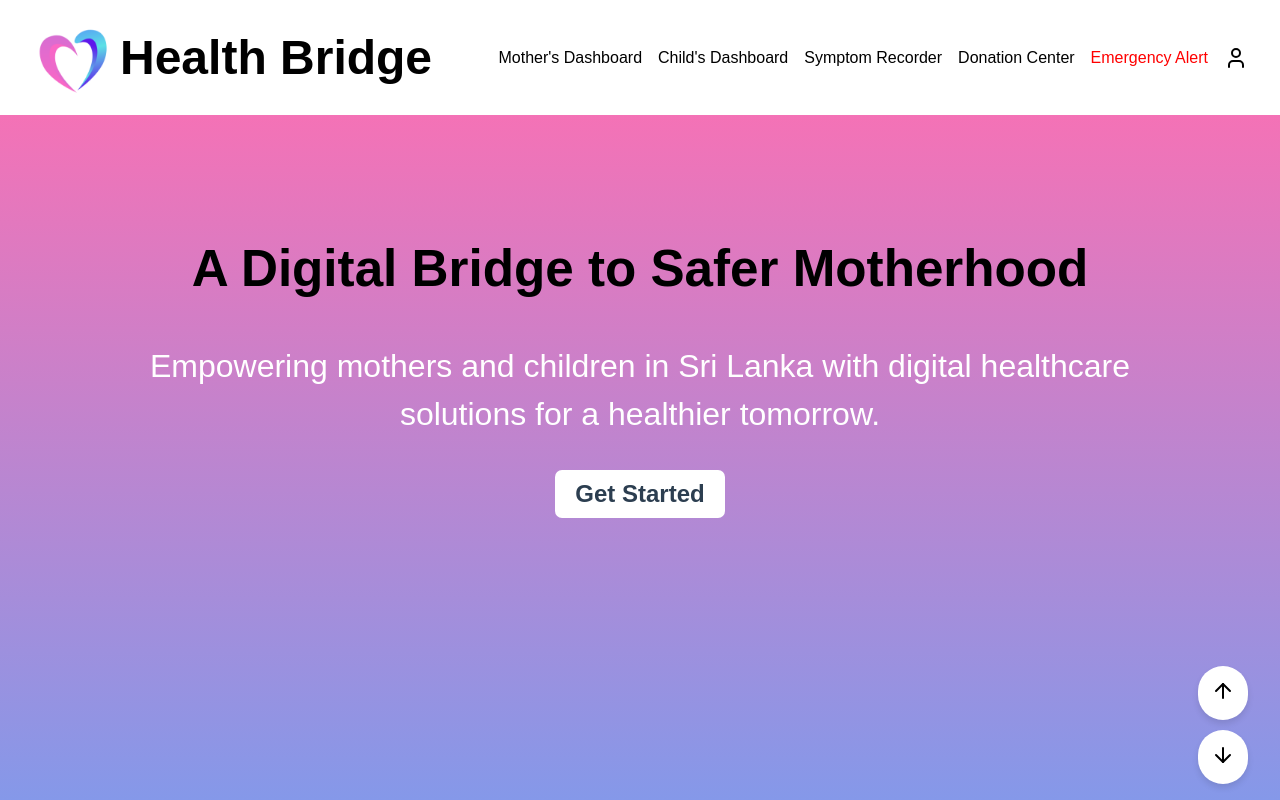
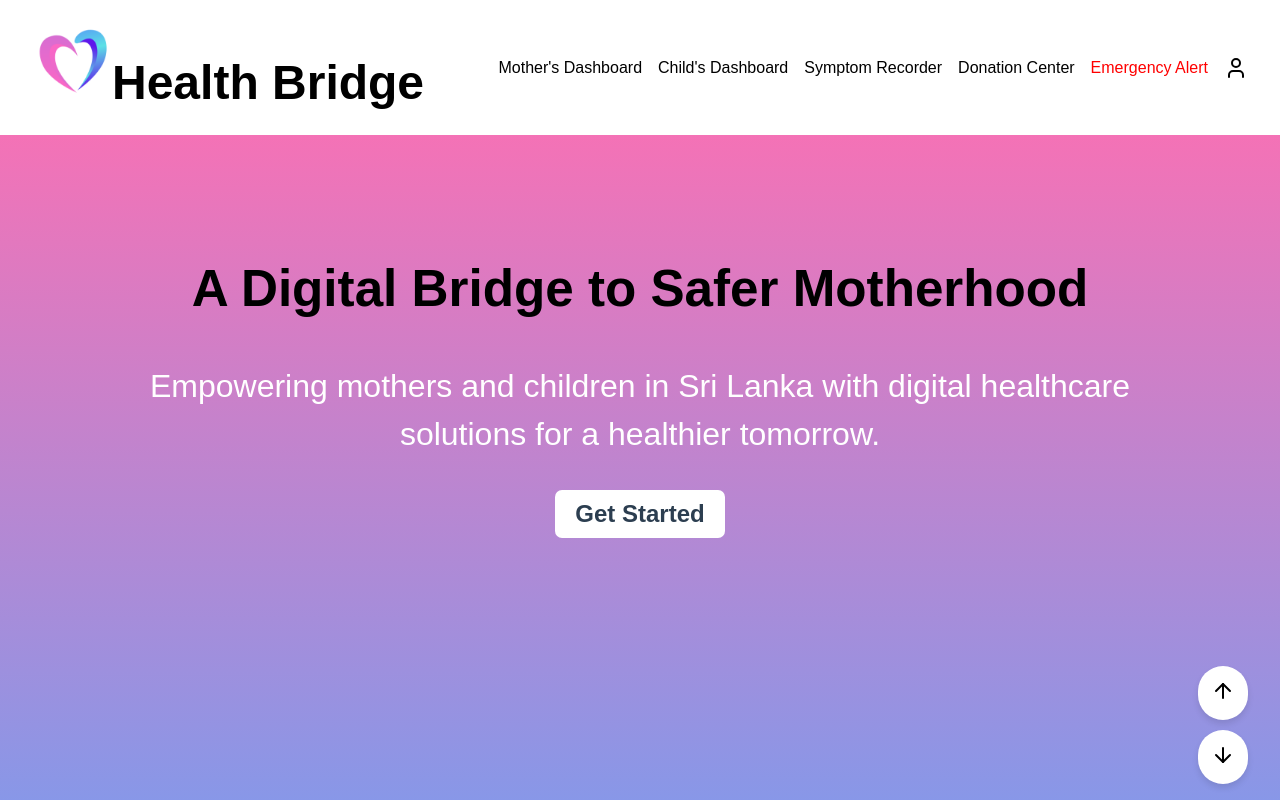
Before and after one commit to Methma-02/Health_Bridge, a React (Vite) app in the folder frontend/: page / in a window 1280 px wide. Shown: the top 800 px of the page. Built offline with nearby package versions, Linux system fonts and the light colour scheme.

Commit message:
Update Header.jsx

```diff
--- a/frontend/src/HeaderFooter/Header.jsx
+++ b/frontend/src/HeaderFooter/Header.jsx
@@ -11,8 +11,10 @@ const Header = () => {
   return (
     <header className="health-bridge-header">
       <div className="logo-container">
-        <img src="src/HeaderFooter/1.png" alt="Health Bridge Logo" className="logo-image" />
-        <span className="logo-text">Health Bridge</span>
+        <a href="/" className="logo-link">
+          <img src="src/HeaderFooter/1.png" alt="Health Bridge Logo" className="logo-image" />
+          <span className="logo-text">Health Bridge</span>
+        </a>
       </div>
 
       <nav className={`navbar ${isMenuOpen ? 'open' : ''}`}>
```
